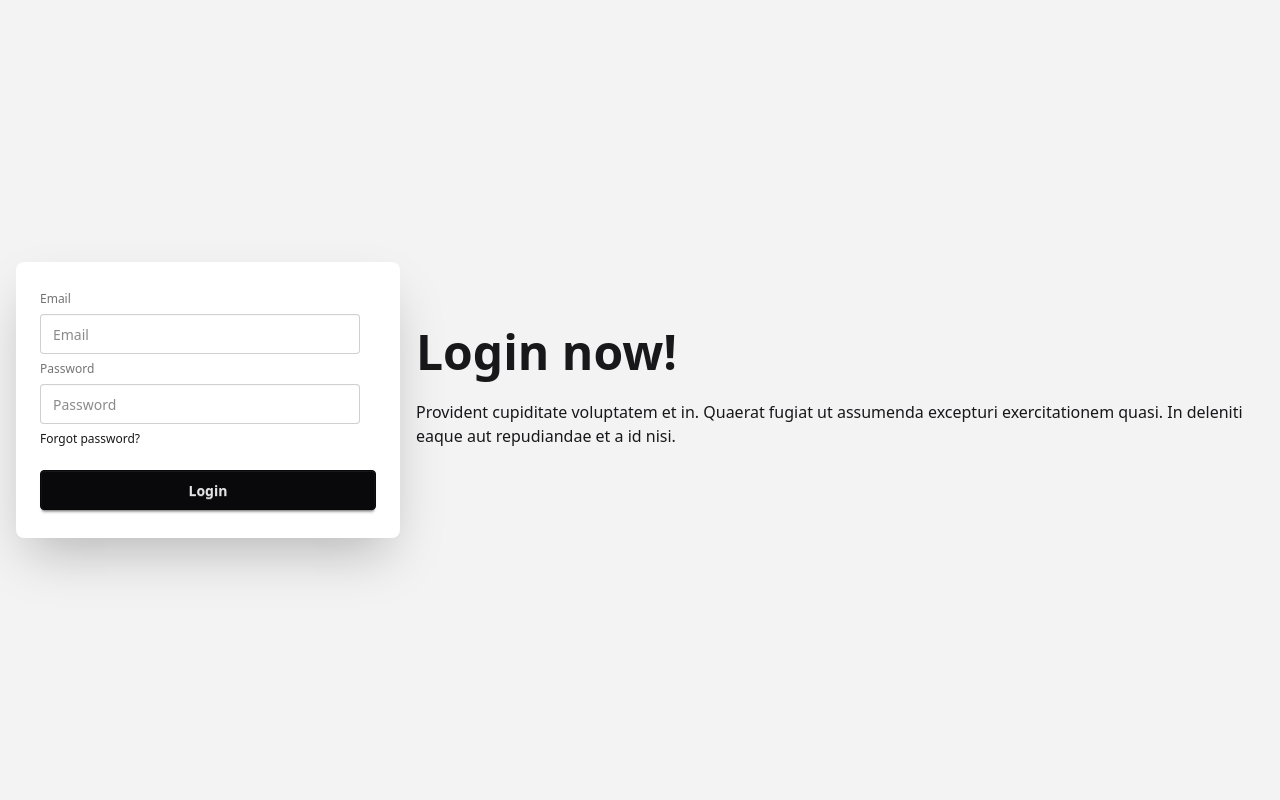
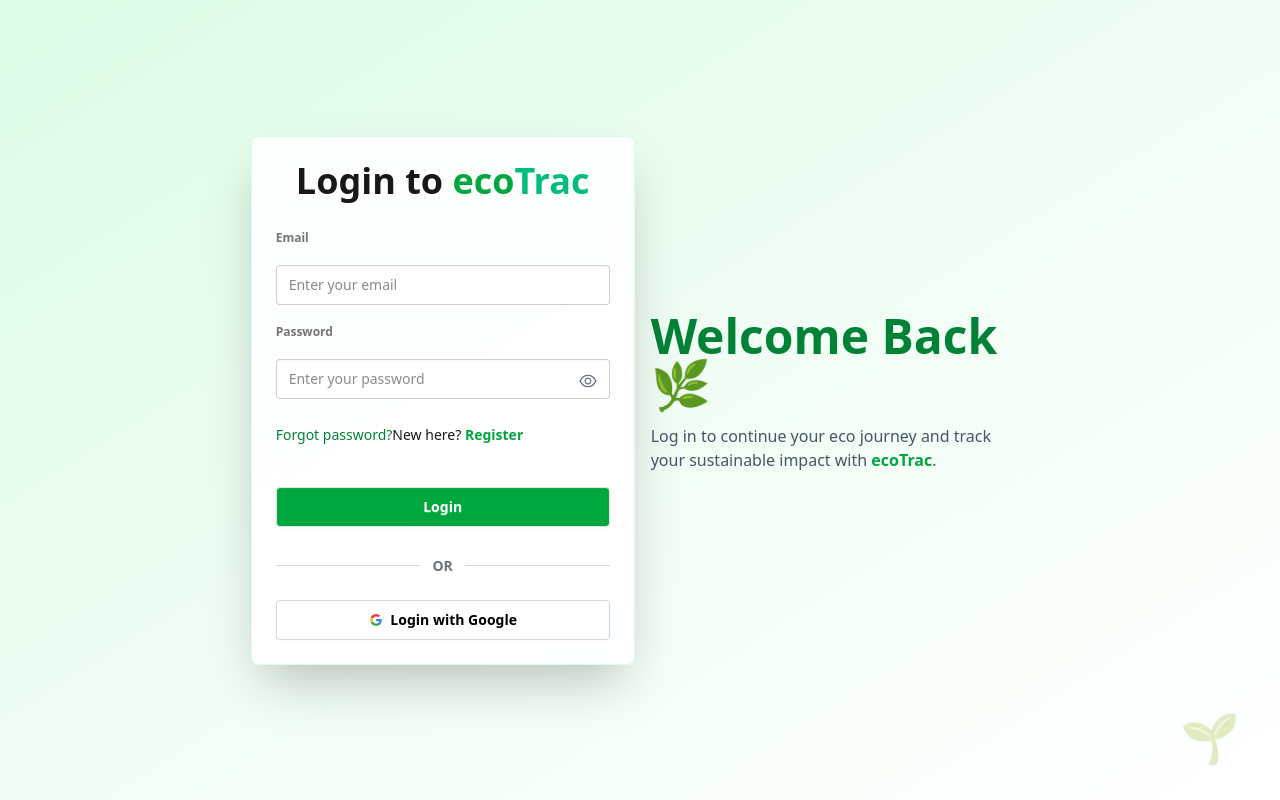
Before and after one commit to nayem-420/ecoTrac-client, a React (Vite) app: page /login in a window 1280 px wide. Shown: the top 800 px of the page. Built offline with nearby package versions, Linux system fonts and the light colour scheme; no server answers.

Commit message:
login page make authentication with google

```diff
--- a/package.json
+++ b/package.json
@@ -16,6 +16,7 @@
     "motion": "^12.23.24",
     "react": "^19.2.0",
     "react-dom": "^19.2.0",
+    "react-hot-toast": "^2.6.0",
     "react-icons": "^5.5.0",
     "react-router": "^7.9.5",
     "sweetalert2": "^11.26.3",
--- a/src/Pages/Login.jsx
+++ b/src/Pages/Login.jsx
@@ -1,38 +1,228 @@
-import React from 'react';
+import React, { useContext, useState } from "react";
+import { motion } from "framer-motion";
+import { Link, useLocation, useNavigate } from "react-router";
+import { AuthContext } from "../Provider/AuthProvider";
+import { AiOutlineEye, AiOutlineEyeInvisible } from "react-icons/ai";
+import toast, { Toaster } from "react-hot-toast";
 
 const Login = () => {
-    return (
-      <div className="hero bg-base-200 min-h-screen">
-        <div className="hero-content flex-col lg:flex-row-reverse">
-          <div className="text-center lg:text-left">
-            <h1 className="text-5xl font-bold">Login now!</h1>
-            <p className="py-6">
-              Provident cupiditate voluptatem et in. Quaerat fugiat ut assumenda
-              excepturi exercitationem quasi. In deleniti eaque aut repudiandae
-              et a id nisi.
-            </p>
-          </div>
-          <div className="card bg-base-100 w-full max-w-sm shrink-0 shadow-2xl">
-            <div className="card-body">
-              <fieldset className="fieldset">
-                <label className="label">Email</label>
-                <input type="email" className="input" placeholder="Email" />
-                <label className="label">Password</label>
+  const { signIn, signInWithGoogle } = useContext(AuthContext);
+  const [showPass, setShowPass] = useState(false);
+  const [loading, setLoading] = useState(false);
+  const navigate = useNavigate();
+  const location = useLocation();
+  const from = location.state?.from?.pathname || "/";
+
+  const handleLogin = (e) => {
+    e.preventDefault();
+    setLoading(true);
+    const form = e.target;
+    const email = form.email.value;
+    const password = form.password.value;
+
+    signIn(email, password)
+      .then((result) => {
+        toast.success(
+          `Welcome back, ${result.user.displayName || result.user.email}!`
+        );
+        form.reset();
+        navigate(from, { replace: true });
+      })
+      .catch((error) => {
+        let errorMessage = "Login failed!";
+        if (error.code === "auth/user-not-found") {
+          errorMessage = "No user found with this email!";
+        } else if (error.code === "auth/wrong-password") {
+          errorMessage = "Incorrect password!";
+        } else if (error.code === "auth/invalid-credential") {
+          errorMessage = "Invalid email or password!";
+        }
+        toast.error(errorMessage);
+      })
+      .finally(() => setLoading(false));
+  };
+
+  const handleGoogleLogin = () => {
+    setLoading(true);
+    signInWithGoogle()
+      .then((result) => {
+        toast.success(
+          `Welcome, ${result.user.displayName || result.user.email}!`
+        );
+        navigate(from, { replace: true });
+      })
+      .catch((error) => {
+        console.error("Google Login Error:", error);
+        let errorMessage = "Google Sign-In failed!";
+
+        if (error.code === "auth/popup-closed-by-user") {
+          errorMessage = "Sign-in popup was closed!";
+        } else if (error.code === "auth/cancelled-popup-request") {
+          errorMessage = "Sign-in was cancelled!";
+        } else if (error.code === "auth/unauthorized-domain") {
+          errorMessage = "This domain is not authorized!";
+        }
+
+        toast.error(errorMessage);
+      })
+      .finally(() => setLoading(false));
+  };
+
+  return (
+    <motion.div
+      className="hero bg-gradient-to-br from-green-100 via-green-50 to-white min-h-screen"
+      initial={{ opacity: 0 }}
+      animate={{ opacity: 1 }}
+      transition={{ duration: 0.8 }}
+    >
+      <Toaster position="top-right" />
+      <div className="hero-content flex-col lg:flex-row-reverse">
+        <motion.div
+          className="text-center lg:text-left"
+          initial={{ x: 50, opacity: 0 }}
+          animate={{ x: 0, opacity: 1 }}
+          transition={{ delay: 0.3, duration: 0.6 }}
+        >
+          <h1 className="text-5xl font-bold text-green-700">Welcome Back 🌿</h1>
+          <p className="py-4 text-gray-600 max-w-sm">
+            Log in to continue your eco journey and track your sustainable
+            impact with{" "}
+            <span className="text-green-600 font-semibold">ecoTrac</span>.
+          </p>
+        </motion.div>
+
+        <motion.div
+          className="card bg-white/90 backdrop-blur-md w-full max-w-sm shadow-2xl border border-green-100"
+          initial={{ y: 80, opacity: 0 }}
+          animate={{ y: 0, opacity: 1 }}
+          transition={{ duration: 0.7, ease: "easeOut" }}
+        >
+          <form onSubmit={handleLogin} className="card-body">
+            <h1 className="text-4xl font-bold text-center mb-4">
+              Login to <span className="text-green-600">eco</span>
+              <span className="text-emerald-500">Trac</span>
+            </h1>
+
+            <motion.fieldset
+              className="fieldset space-y-3"
+              initial={{ opacity: 0 }}
+              animate={{ opacity: 1 }}
+              transition={{ delay: 0.5 }}
+            >
+              <label className="label font-semibold">Email</label>
+              <input
+                name="email"
+                type="email"
+                className="input input-bordered w-full"
+                placeholder="Enter your email"
+                required
+              />
+
+              <label className="label font-semibold">Password</label>
+              <div className="relative">
                 <input
-                  type="password"
-                  className="input"
-                  placeholder="Password"
+                  name="password"
+                  type={showPass ? "text" : "password"}
+                  className="input input-bordered w-full pr-10"
+                  placeholder="Enter your password"
+                  required
                 />
-                <div>
-                  <a className="link link-hover">Forgot password?</a>
-                </div>
-                <button className="btn btn-neutral mt-4">Login</button>
-              </fieldset>
+                <span
+                  onClick={() => setShowPass(!showPass)}
+                  className="absolute right-3 top-3 text-xl cursor-pointer text-gray-500 hover:text-green-600"
+                >
+                  {showPass ? <AiOutlineEyeInvisible /> : <AiOutlineEye />}
+                </span>
+              </div>
+
+              <div className="flex justify-between text-sm mt-2">
+                <Link
+                  to="/forgot-password"
+                  className="link link-hover text-green-700"
+                >
+                  Forgot password?
+                </Link>
+                <p>
+                  New here?{" "}
+                  <Link
+                    to="/register"
+                    className="font-semibold text-green-600 hover:underline"
+                  >
+                    Register
+                  </Link>
+                </p>
+              </div>
+
+              <motion.button
+                type="submit"
+                whileHover={{ scale: loading ? 1 : 1.05 }}
+                whileTap={{ scale: 0.95 }}
+                transition={{ type: "spring", stiffness: 200 }}
+                className={`btn bg-green-600 hover:bg-green-700 text-white mt-6 w-full ${
+                  loading ? "opacity-60 cursor-not-allowed" : ""
+                }`}
+                disabled={loading}
+              >
+                {loading ? "Logging in..." : "Login"}
+              </motion.button>
+            </motion.fieldset>
+
+            <div className="flex items-center justify-center my-4">
+              <div className="flex-grow border-t border-gray-300"></div>
+              <span className="px-3 text-gray-500 font-semibold">OR</span>
+              <div className="flex-grow border-t border-gray-300"></div>
             </div>
-          </div>
-        </div>
+
+            <motion.button
+              onClick={handleGoogleLogin}
+              type="button"
+              disabled={loading}
+              className="btn bg-white text-black border-gray-300 hover:bg-gray-50 w-full"
+              whileHover={{ scale: loading ? 1 : 1.05 }}
+              whileTap={{ scale: 0.95 }}
+            >
+              <svg
+                aria-label="Google logo"
+                width="16"
+                height="16"
+                xmlns="http://www.w3.org/2000/svg"
+                viewBox="0 0 512 512"
+              >
+                <g>
+                  <path fill="#fff" d="M0 0h512v512H0z"></path>
+                  <path
+                    fill="#34a853"
+                    d="M153 292c30 82 118 95 171 60h62v48A192 192 0 0190 341"
+                  ></path>
+                  <path
+                    fill="#4285f4"
+                    d="m386 400a140 175 0 0053-179H260v74h102q-7 37-38 57"
+                  ></path>
+                  <path
+                    fill="#fbbc02"
+                    d="m90 341a208 200 0 010-171l63 49q-12 37 0 73"
+                  ></path>
+                  <path
+                    fill="#ea4335"
+                    d="m153 219c22-69 116-109 179-50l55-54c-78-75-230-72-297 55"
+                  ></path>
+                </g>
+              </svg>
+              {loading ? "Signing in..." : "Login with Google"}
+            </motion.button>
+          </form>
+        </motion.div>
       </div>
-    );
+
+      <motion.div
+        className="absolute bottom-10 right-10 text-green-200 text-5xl opacity-30"
+        animate={{ y: [0, 20, 0] }}
+        transition={{ duration: 6, repeat: Infinity }}
+      >
+        🌱
+      </motion.div>
+    </motion.div>
+  );
 };
 
 export default Login;
```
Also changed, not shown: 1 other file (tests, documents, lock files or other folders).
